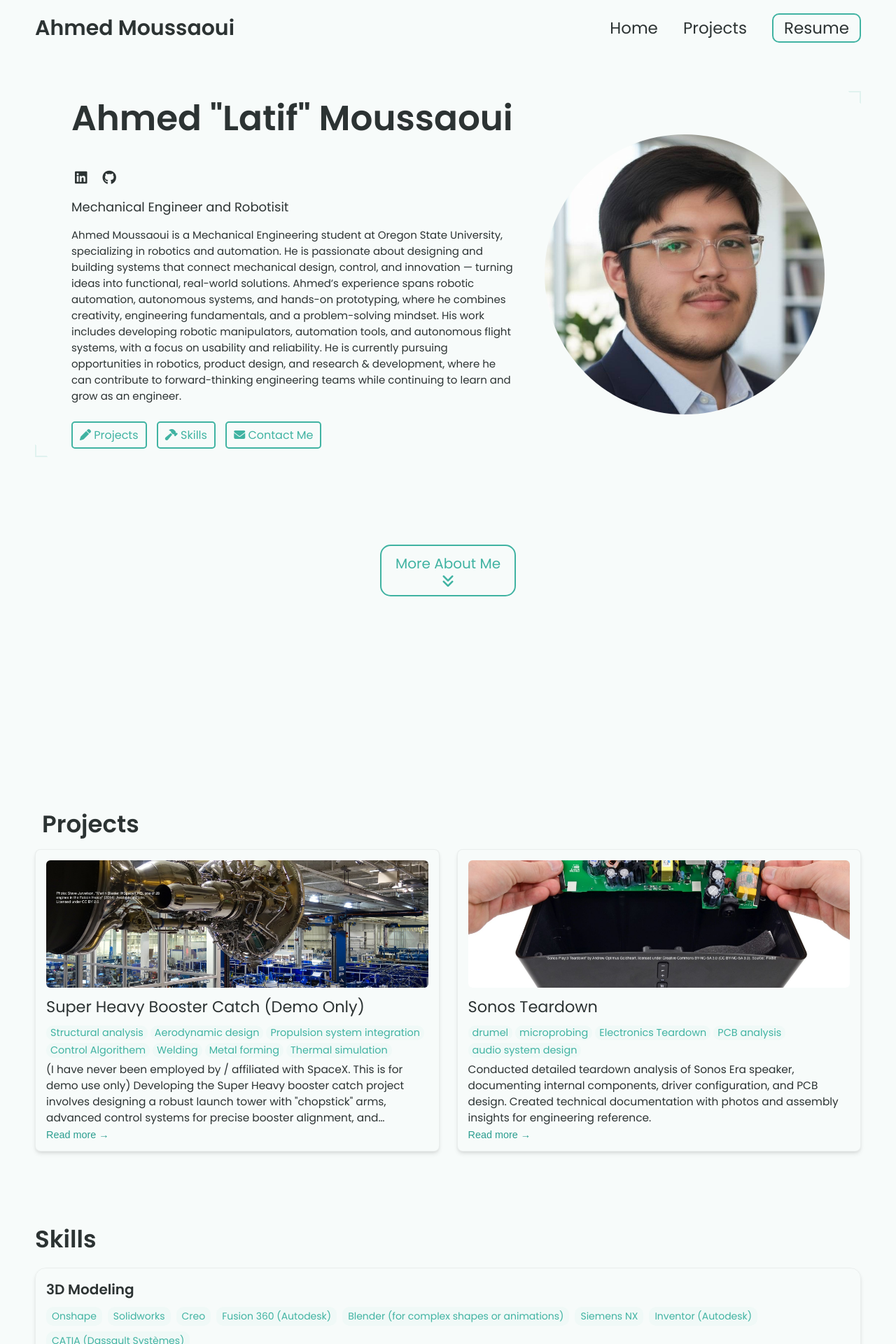
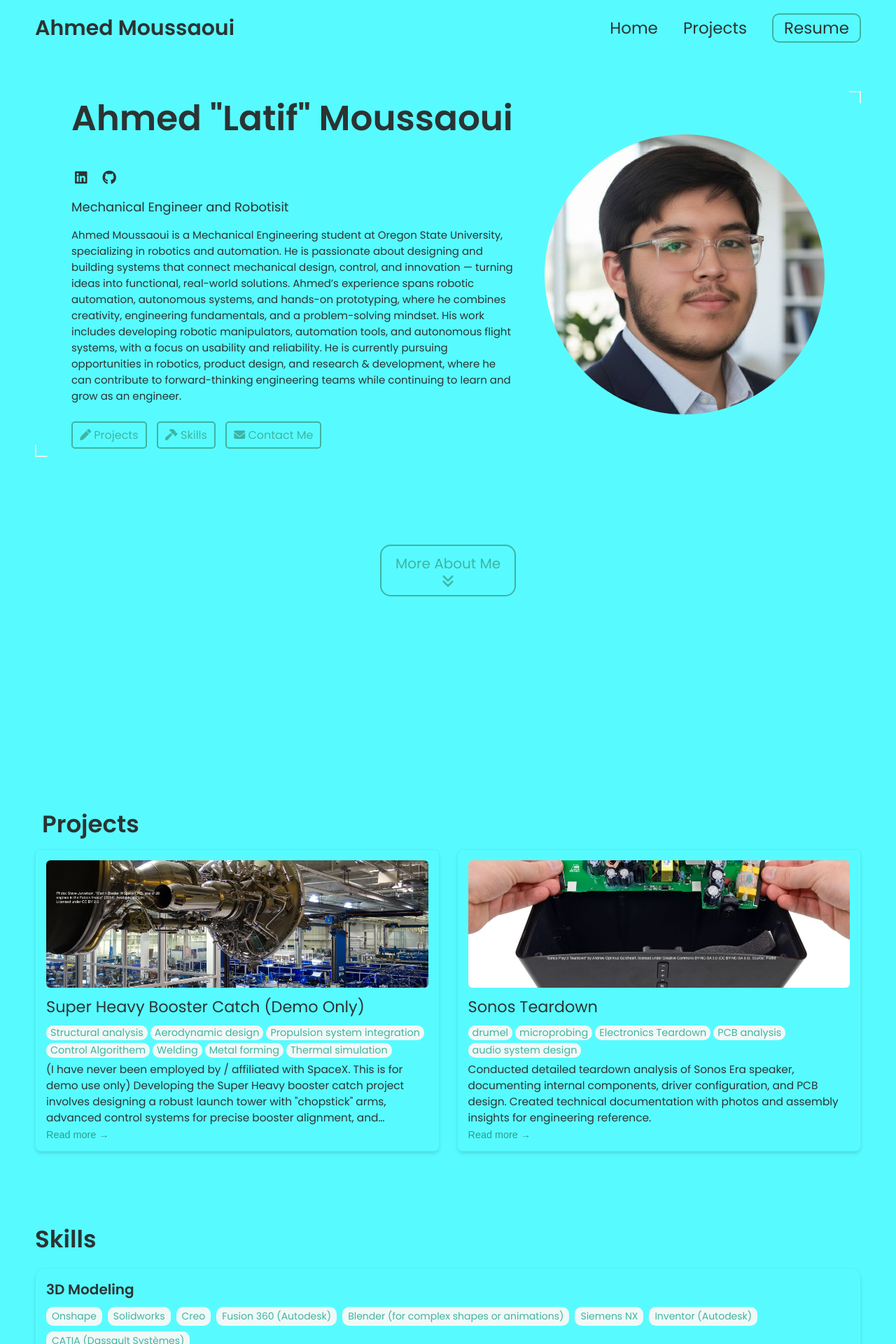
Before and after one commit to Ahmedmoui/Ahmedmoui.github.io, a Jekyll site: the page built from index.html, in a window 1280 px wide. Shown: the top 1920 px of the page at 70% size. Built offline with Jekyll 4.4.1, drawn with Linux system fonts in a browser that asks for light colours.

Commit message:
Updated background color

```diff
--- a/_config.yml
+++ b/_config.yml
@@ -99,7 +99,7 @@ colors: # this is the basic theme
   border: "#e0f2ef"
   link: "#40b3a2"
   highlight: "#2a9d8f"
-  background: "#f7fbfa"
+  background: "#57fbff"
   light_background: "#f0f9f7"
 
 # A few examples.
```
